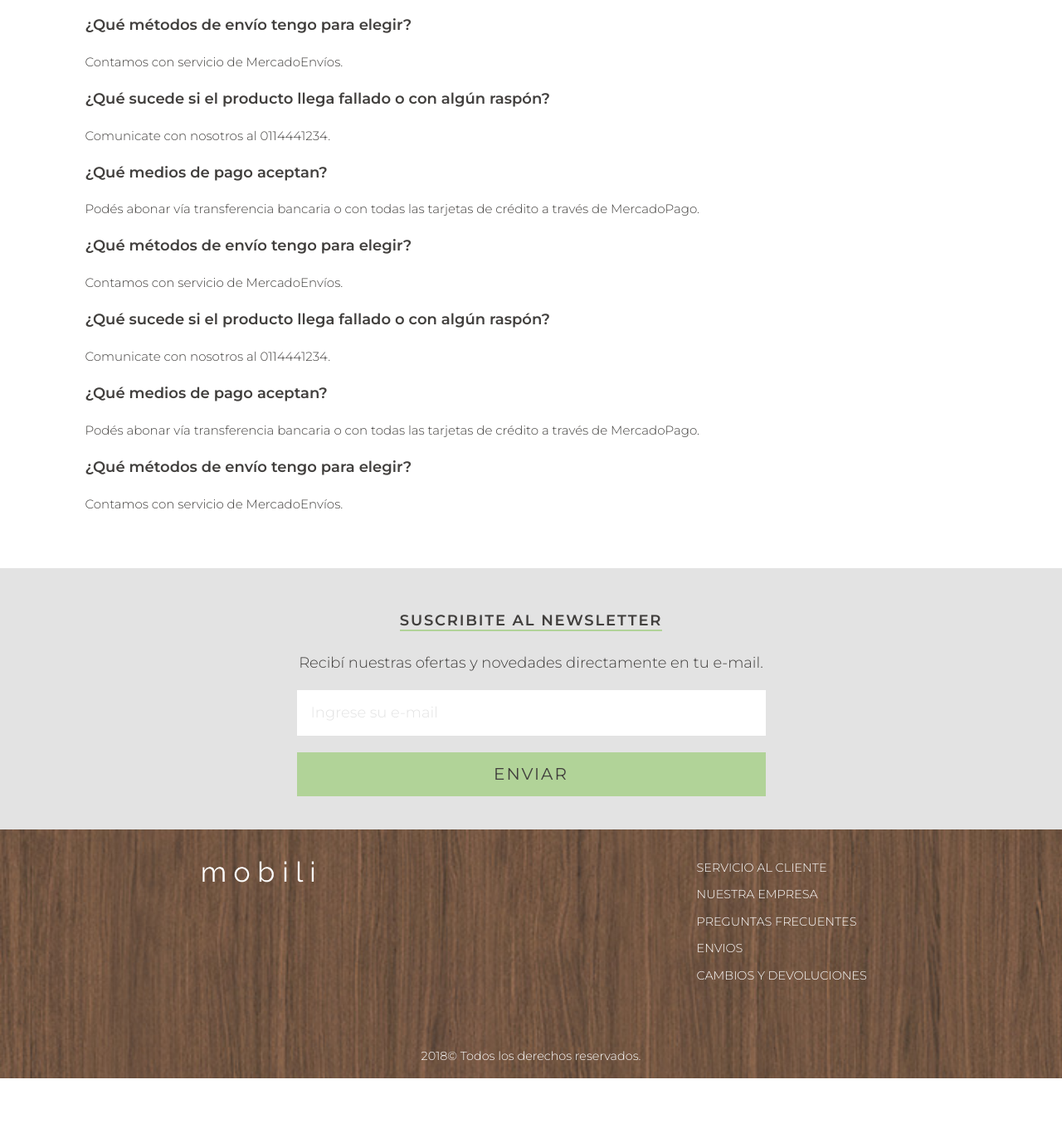
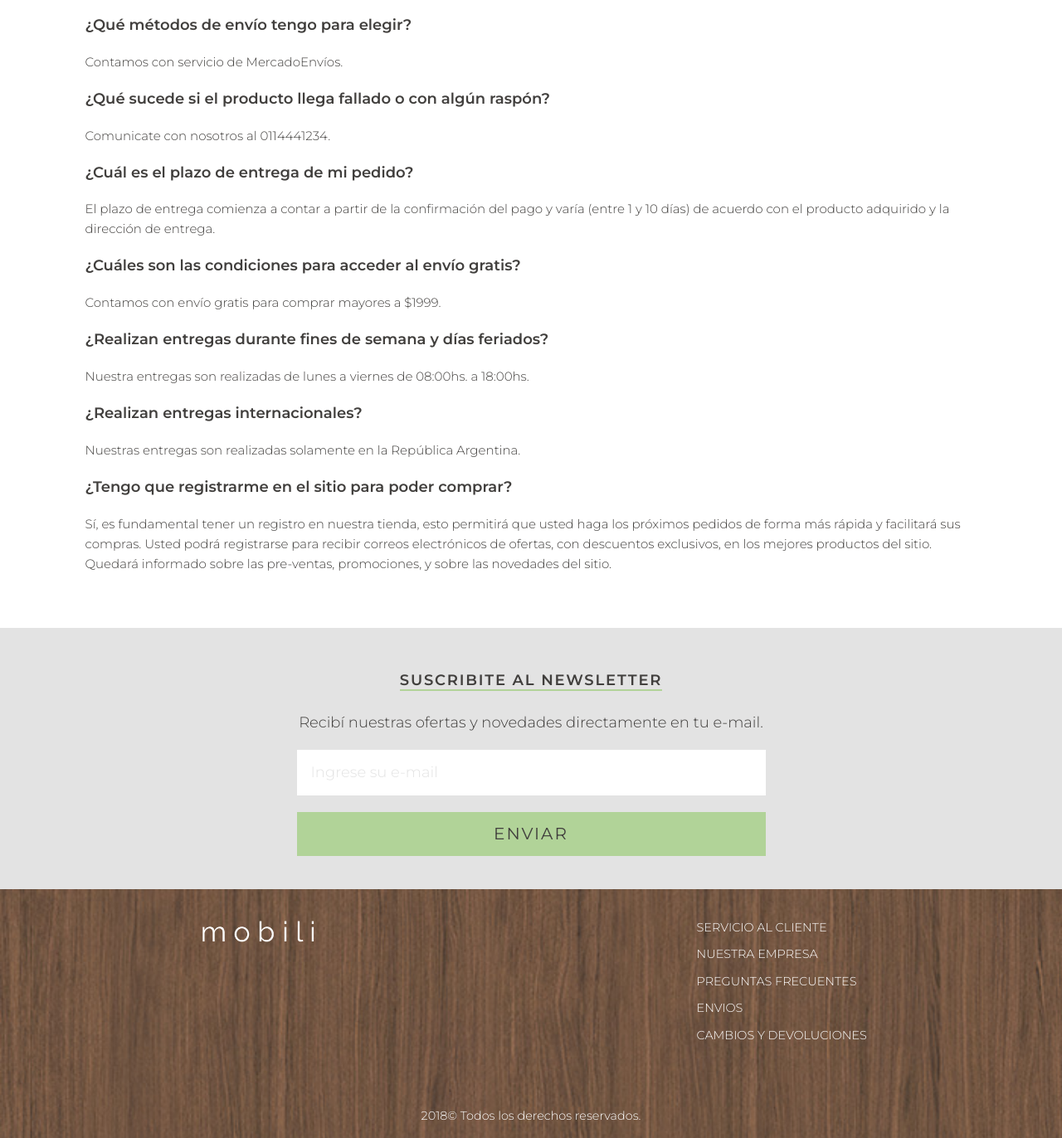
Before and after one commit to nattsdaff/mobili, a PHP site: page /preguntas-frecuentes.html in a window 1280 px wide. Shown: the part 317-1689 px from the top of the page at 83% size. Before the commit the page ends 1617 px from the top, so only its background shows below. Run offline with PHP 8.4, Linux system fonts and the light colour scheme; some libraries are stand-ins or nearby versions.

Commit message:
Arreglo de altura SLIDER y actualizacion preguntas FAQ

```diff
--- a/Staging/css/styles.css
+++ b/Staging/css/styles.css
@@ -107,6 +107,22 @@ ul {
   .deseados-slider .slick-prev,
   .deseados-slider .slick-next {
     top: 35%; } }
+
+@media all and (min-width: 575px) {
+  .slider img {
+    height: 350px; } }
+
+@media all and (min-width: 768px) {
+  .slider img {
+    height: 420px; } }
+
+@media all and (min-width: 991px) {
+  .slider img {
+    height: 480px; } }
+
+@media all and (min-width: 1200px) {
+  .slider img {
+    height: 520px; } }
 
 form {
   display: -webkit-box;
--- a/Staging/preguntas-frecuentes.html
+++ b/Staging/preguntas-frecuentes.html
@@ -70,16 +70,16 @@
             <p class="respuesta">Contamos con servicio de MercadoEnvíos.</p>
             <p class="pregunta">¿Qué sucede si el producto llega fallado o con algún raspón?</p>
             <p class="respuesta">Comunicate con nosotros al 0114441234.</p>
-            <p class="pregunta">¿Qué medios de pago aceptan?</p>
-            <p class="respuesta">Podés abonar vía transferencia bancaria o con todas las tarjetas de crédito a través de MercadoPago.</p>
-            <p class="pregunta">¿Qué métodos de envío tengo para elegir?</p>
-            <p class="respuesta">Contamos con servicio de MercadoEnvíos.</p>
-            <p class="pregunta">¿Qué sucede si el producto llega fallado o con algún raspón?</p>
-            <p class="respuesta">Comunicate con nosotros al 0114441234.</p>
-            <p class="pregunta">¿Qué medios de pago aceptan?</p>
-            <p class="respuesta">Podés abonar vía transferencia bancaria o con todas las tarjetas de crédito a través de MercadoPago.</p>
-            <p class="pregunta">¿Qué métodos de envío tengo para elegir?</p>
-            <p class="respuesta">Contamos con servicio de MercadoEnvíos.</p>
+            <p class="pregunta">¿Cuál es el plazo de entrega de mi pedido?</p>
+            <p class="respuesta">El plazo de entrega comienza a contar a partir de la confirmación del pago y varía (entre 1 y 10 días) de acuerdo con el producto adquirido y la dirección de entrega.</p>
+            <p class="pregunta">¿Cuáles son las condiciones para acceder al envío gratis?</p>
+            <p class="respuesta">Contamos con envío gratis para comprar mayores a $1999.</p>
+            <p class="pregunta">¿Realizan entregas durante fines de semana y días feriados?</p>
+            <p class="respuesta">Nuestra entregas son realizadas de lunes a viernes de 08:00hs. a 18:00hs.</p>
+            <p class="pregunta">¿Realizan entregas internacionales?</p>
+            <p class="respuesta">Nuestras entregas son realizadas solamente en la República Argentina.</p>
+            <p class="pregunta">¿Tengo que registrarme en el sitio para poder comprar?</p>
+            <p class="respuesta">Sí, es fundamental tener un registro en nuestra tienda, esto permitirá que usted haga los próximos pedidos de forma más rápida y facilitará sus compras. Usted podrá registrarse para recibir correos electrónicos de ofertas, con descuentos exclusivos, en los mejores productos del sitio. Quedará informado sobre las pre-ventas, promociones, y sobre las novedades del sitio.</p>
         </div>
     </section>
     <section class="newsletter">
```
Also changed, not shown: Staging/scss/components/_slider.scss (+32 -0 lines), Staging/scss/pages/_home.scss (line endings or trailing spaces).
